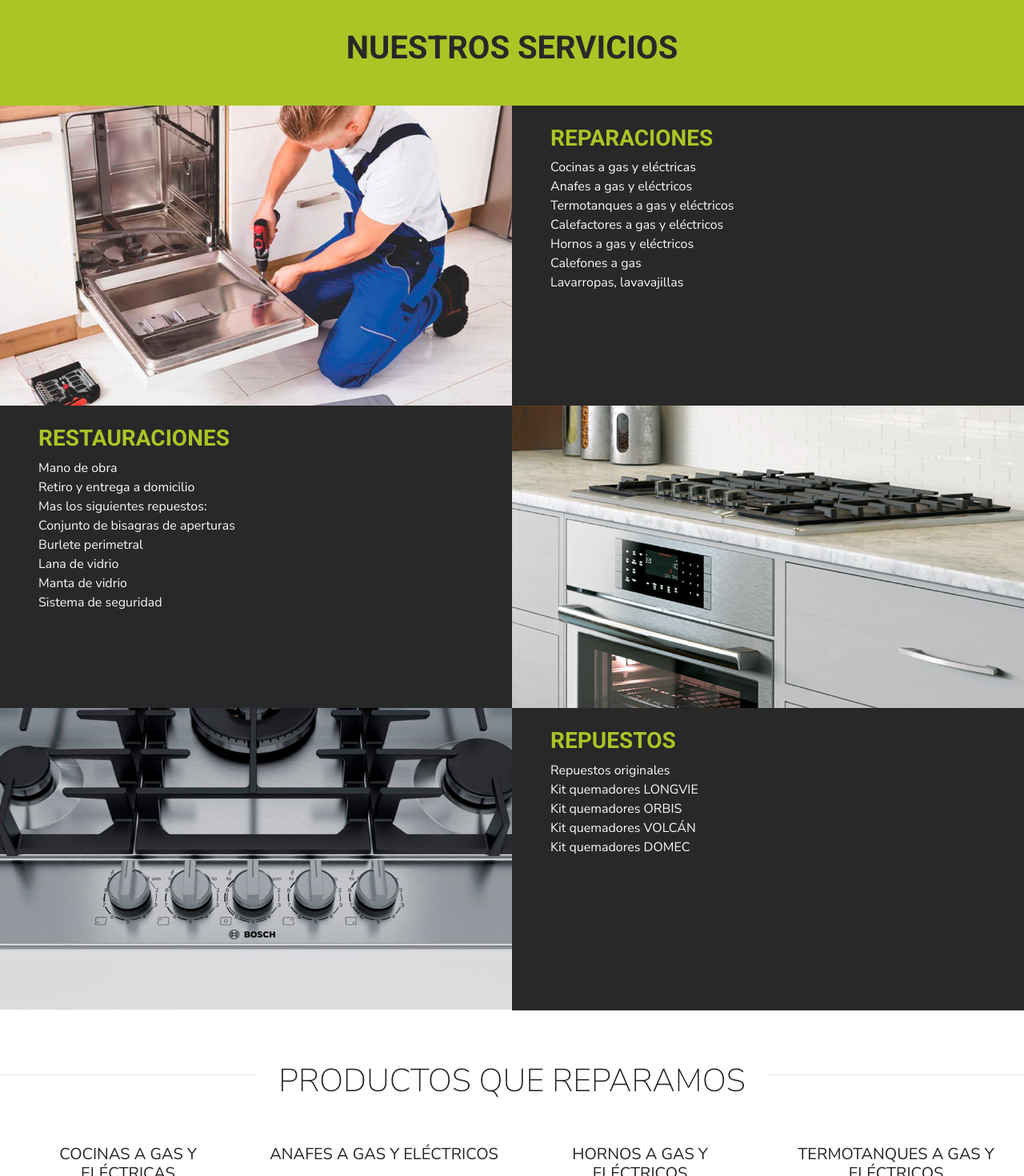
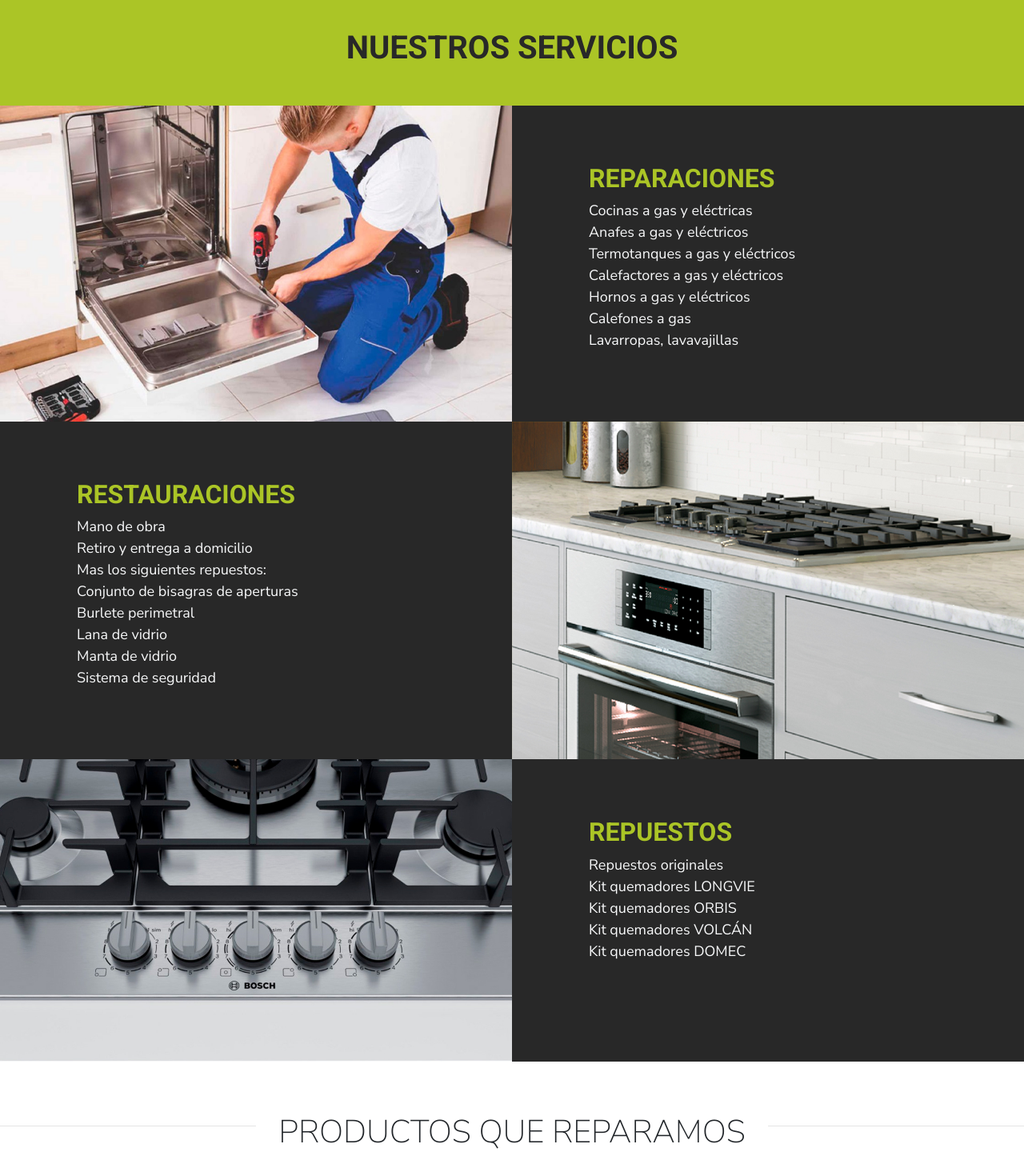
Before and after one commit to patriciodfernandez/AllServiceFrontend, a React (Create React App) app: page / in a window 1280 px wide. Shown: the part 1300-2770 px from the top of the page at 80% size. Built offline with nearby package versions, Linux system fonts and the light colour scheme.

Commit message:
se corrigieron espacios y  posiciones en nuestrosservs lg, historia sm, quienessomos md, y se simplifico el codigo en media quieries css

```diff
--- a/src/App.css
+++ b/src/App.css
@@ -34,49 +34,44 @@
   background-color: black;
 }
 
+.listamasgrande{
+  font-size: large;
+}
+
 
 /*MEDIA QUERIES*/
 
 /*X-SMALL DEVICES PUBLICIDAD*/
 @media all and (max-width: 576px) {
-  .enchico{
-    display: none;
-  }
-  #serviciosMdlg{
+  .noxs{
     display: none;
   }
 }
 
 /*SMALL DEVICES*/
 @media all and (min-width: 576px) and (max-width: 767px) {
-  .enchico{
-    display: none;
-  }
-  #serviciosMdlg{
+  .nosm{
     display: none;
   }
 }
 
 /*MEDIUM DEVICES*/
 @media all and (min-width: 768px) and (max-width: 991px) {
-  .enchico{
-    display: none;
-  }
-  #serviciosSmall{
+  .nomd{
     display: none;
   }
 }
 
 /*LARGE DEVICES*/
 @media all and (min-width: 991px) and (max-width: 1200px) {
-  #serviciosSmall{
+  .nolg{
     display: none;
   }
 }
 
   /*XTRA LARGE DEVICES*/
 @media all and (min-width: 1200px) {
-  #serviciosSmall{
+  .noxl{
     display: none;
   }
 }
--- a/src/Components/Common/Header.js
+++ b/src/Components/Common/Header.js
@@ -10,7 +10,7 @@ const Header = () => {
   return (
     <div className="sticky-top">
       {/* NAV VERDE */}
-      <div className="enchico">
+      <div className="noxs nosm nomd">
         <Navbar className="verdebg p-1 navverde">
           <div className="container">
             <p className="text-light my-auto tamanio">
--- a/src/Components/Principal/Historia.js
+++ b/src/Components/Principal/Historia.js
@@ -1,22 +1,43 @@
-import React from 'react';
+import React from "react";
 
 const Historia = () => {
-    return (
-        <div className="fondonegro mt-4 mb-5 p-5">
-            <h1 className="letragorda verdetext mx-4 pt-5 px-5 text-left">HISTORIA</h1>
-            <h5 className="mx-4 px-5 pb-5 pt-2 text-left text-light">
-            Por el año 1985 de la mano de Enrique Moure comenzamos brindando asistencia técnica a
-                            la marca LONGVIE.
-                            Con el correr de los años se fueron incorporando nuevas marcas siendo ORBIS y VOLCAN
-                            nuestra última incorporación en el año 2019.
-                            Por el año 2000 nuestro servicio técnico vio nacer la marca ALL SERVICE cómo servicio de
-                            atención al cliente para Tucumán, brindando asistencia técnica y asesoramiento a empresas
-                            constructoras, comercios, público en general.
-                            Actualmente somos la segunda generación de aquel sueño que comenzó a gestarse hace
-                            más de 35 años.
-            </h5>
-        </div>
-    );
+  return (
+    <div>
+      <div className="fondonegro mt-4 mb-5 p-5 noxs nosm">
+        <h1 className="letragorda verdetext mx-4 pt-5 px-5 text-left">
+          HISTORIA
+        </h1>
+        <h5 className="mx-4 px-5 pb-5 pt-2 text-left text-light">
+          Por el año 1985 de la mano de Enrique Moure comenzamos brindando
+          asistencia técnica a la marca LONGVIE. Con el correr de los años se
+          fueron incorporando nuevas marcas siendo ORBIS y VOLCAN nuestra última
+          incorporación en el año 2019. Por el año 2000 nuestro servicio técnico
+          vio nacer la marca ALL SERVICE cómo servicio de atención al cliente
+          para Tucumán, brindando asistencia técnica y asesoramiento a empresas
+          constructoras, comercios, público en general. Actualmente somos la
+          segunda generación de aquel sueño que comenzó a gestarse hace más de
+          35 años.
+        </h5>
+      </div>
+
+      <div className="fondonegro mt-4 mb-5 nomd nolg noxl">
+        <h1 className="letragorda verdetext mx-4 pt-5 px-3 text-left">
+          HISTORIA
+        </h1>
+        <h5 className="mx-4 px-3 pb-5 pt-2 text-left text-light">
+          Por el año 1985 de la mano de Enrique Moure comenzamos brindando
+          asistencia técnica a la marca LONGVIE. Con el correr de los años se
+          fueron incorporando nuevas marcas siendo ORBIS y VOLCAN nuestra última
+          incorporación en el año 2019. Por el año 2000 nuestro servicio técnico
+          vio nacer la marca ALL SERVICE cómo servicio de atención al cliente
+          para Tucumán, brindando asistencia técnica y asesoramiento a empresas
+          constructoras, comercios, público en general. Actualmente somos la
+          segunda generación de aquel sueño que comenzó a gestarse hace más de
+          35 años.
+        </h5>
+      </div>
+    </div>
+  );
 };
 
 export default Historia;
--- a/src/Components/Principal/Marcas.js
+++ b/src/Components/Principal/Marcas.js
@@ -25,7 +25,7 @@ const Marcas = () => {
         </div>
       </div>
       {/* FIN TITULO */}
-      <div className="row no-gutters mb-5">
+      <div className="row no-gutters">
         <div className="col-sm-12 col-md-3 px-5">
           <img className="w-100" src={volcan} alt="volcan" />
         </div>
--- a/src/Components/Principal/NuestrosServicios.js
+++ b/src/Components/Principal/NuestrosServicios.js
@@ -12,8 +12,75 @@ const NuestrosServicios = () => {
           NUESTROS SERVICIOS
         </h1>
       </div>
-      {/* DISPOSICION DE COLUMNAS PARA LARGE Y MD */}
-      <div id="serviciosMdlg">
+      {/* DISPOSICION PARA XL Y LARGE */}
+      <div className="noxs nosm nomd">
+        <div className="row no-gutters">
+          <div className="col-sm-12 col-md-6 p-0 m-0">
+            <img
+              className="w-100 h-100"
+              src={reparaciones}
+              alt="reparaciones"
+            />
+          </div>
+          <div className="col-sm-12 col-md-6 grisoscurobg p-5 m-0">
+            <div className="container px-5 py-4 text">
+              <h2 className="verdetext letragorda">REPARACIONES</h2>
+              <ul className="list-unstyled text-light listamasgrande">
+                <li>Cocinas a gas y eléctricas</li>
+                <li>Anafes a gas y eléctricos</li>
+                <li>Termotanques a gas y eléctricos</li>
+                <li>Calefactores a gas y eléctricos</li>
+                <li>Hornos a gas y eléctricos</li>
+                <li>Calefones a gas</li>
+                <li>Lavarropas, lavavajillas</li>
+              </ul>
+            </div>
+          </div>
+        </div>
+        <div className="row no-gutters">
+          <div className="col-sm-12 col-md-6 grisoscurobg p-5 m-0">
+            <div className="container text-left px-5 py-4">
+              <h2 className="verdetext letragorda">RESTAURACIONES</h2>
+              <ul className="list-unstyled text-light listamasgrande">
+                <li>Mano de obra</li>
+                <li>Retiro y entrega a domicilio</li>
+                <li>Mas los siguientes repuestos:</li>
+                <li>Conjunto de bisagras de aperturas</li>
+                <li>Burlete perimetral</li>
+                <li>Lana de vidrio</li>
+                <li>Manta de vidrio</li>
+                <li>Sistema de seguridad</li>
+              </ul>
+            </div>
+          </div>
+          <div className="col-sm-12 col-md-6 p-0 m-0">
+            <img
+              className="w-100 h-100"
+              src={restauraciones}
+              alt="restauraciones"
+            />
+          </div>
+        </div>
+        <div className="row no-gutters">
+          <div className="col-sm-12 col-md-6 p-0 mb-5">
+            <img className="w-100 h-100" src={repuestos} alt="repuestos" />
+          </div>
+          <div className="col-sm-12 col-md-6 grisoscurobg p-5 mb-5">
+            <div className="container text-left px-5 py-4">
+              <h2 className="verdetext letragorda">REPUESTOS</h2>
+              <ul className="list-unstyled text-light listamasgrande">
+                <li>Repuestos originales</li>
+                <li>Kit quemadores LONGVIE</li>
+                <li>Kit quemadores ORBIS</li>
+                <li>Kit quemadores VOLCÁN</li>
+                <li>Kit quemadores DOMEC</li>
+              </ul>
+            </div>
+          </div>
+        </div>
+      </div>
+      {/* DISPOSICION DE COLUMNAS PARA MD */}
+      <div className="noxs nosm nolg noxl">
         <div className="row no-gutters">
           <div className="col-sm-12 col-md-6 p-0 m-0">
             <img
@@ -79,8 +146,8 @@ const NuestrosServicios = () => {
           </div>
         </div>
       </div>
-      {/* DISOSICION DE COLUMNAS PARA SMALL */}
-      <div id="serviciosSmall">
+      {/* DISOSICION DE COLUMNAS PARA SMALL Y XSMALL*/}
+      <div className="nomd nolg noxl">
         <div className="row no-gutters">
           <div className="col-sm-12 col-md-6 p-0 m-0">
             <img
--- a/src/Components/Principal/ProductosQReparamos.js
+++ b/src/Components/Principal/ProductosQReparamos.js
@@ -13,7 +13,7 @@ const ProductosQReparamos = () => {
     <div>
       {/* TITULO */}
       <div className="mt-3 row no-gutters">
-        <div className="col-md-3 container enchico">
+        <div className="col-md-3 container noxs nosm nomd">
           <hr></hr>
         </div>
         <div className="col-lg-6 col-sm-12">
@@ -21,7 +21,7 @@ const ProductosQReparamos = () => {
             PRODUCTOS QUE REPARAMOS
           </h1>
         </div>
-        <div className="col-md-3 container enchico">
+        <div className="col-md-3 container noxs nosm nomd">
           <hr></hr>
         </div>
       </div>
--- a/src/Components/Principal/QuienesSomos.js
+++ b/src/Components/Principal/QuienesSomos.js
@@ -1,24 +1,67 @@
 import React from "react";
 import quienessomos from "../../assets/images/quienes-somos.jpg";
+import quienessomosmd from "../../assets/images/quienes-somos-md.jpg";
 
 const QuienesSomos = () => {
   return (
+    <div>
+      {/* DIV PPAL */}
+
+      {/* DIV NORMAL */}
+      <div className="nomd">
         <div className="row no-gutters">
           <div className="col-md-5 col-sm-12 p-0">
-        <img className="w-100 h-100" src={quienessomos} alt="quienes somos" />
+            <img
+              className="w-100 h-100"
+              src={quienessomos}
+              alt="quienes somos"
+            />
           </div>
           <div className="col-md-7 col-sm-12 grisclarobg px-0">
             <div className="container text-left pl-4 pr-5 py-4">
-          <h1 className="verdetext letragorda pt-4 pl-4 pb-3">QUIENES SOMOS</h1>
+              <h1 className="verdetext letragorda pt-4 pl-4 pb-3">
+                QUIENES SOMOS
+              </h1>
               <h5 className="text-left text-light pl-4 pr-5">
                 Somos una empresa dedicada a la reparación de artefactos a gas y
                 eléctricos, como así también a la venta de repuestos originales.
-            Brindamos asistencia técnica a marcas de primer nivel como LONGVIE,
-            ARISTON, ORBIS, VOLCAN, MORELLI, entre otras. 35 años de trayectoria
-            nos avalan.
+                Brindamos asistencia técnica a marcas de primer nivel como
+                LONGVIE, ARISTON, ORBIS, VOLCAN, MORELLI, entre otras. 35 años
+                de trayectoria nos avalan.
               </h5>
             </div>
           </div>
+        </div>
+      </div>
+
+      {/* DIV PARA MD */}
+      <div className=" noxs nosm nolg noxl">
+        <div className="row no-gutters">
+          <div className="col-md-5 col-sm-12 p-0">
+            <img
+              className="w-100 h-100"
+              src={quienessomosmd}
+              alt="quienes somos"
+            />
+          </div>
+          <div className="col-md-7 col-sm-12 grisclarobg px-0">
+            <div className="container text-left px-4 py-4">
+              <h3 className="verdetext letragorda pt-2 pl-4 pb-3">
+                QUIENES SOMOS
+              </h3>
+              <h5 className="text-left text-light px-4">
+                Somos una empresa dedicada a la reparación de artefactos a gas y
+                eléctricos, como así también a la venta de repuestos originales.
+                Brindamos asistencia técnica a marcas de primer nivel como
+                LONGVIE, ARISTON, ORBIS, VOLCAN, MORELLI, entre otras. 35 años
+                de trayectoria nos avalan.
+              </h5>
+            </div>
+          </div>
+        </div>
+      </div>
+
+      {/* DIV PPAL */}
     </div>
   );
 };
```
Also changed, not shown: src/assets/images/quienes-somos-md.jpg (added). Lines whose indentation alone changed are shown as unchanged.
